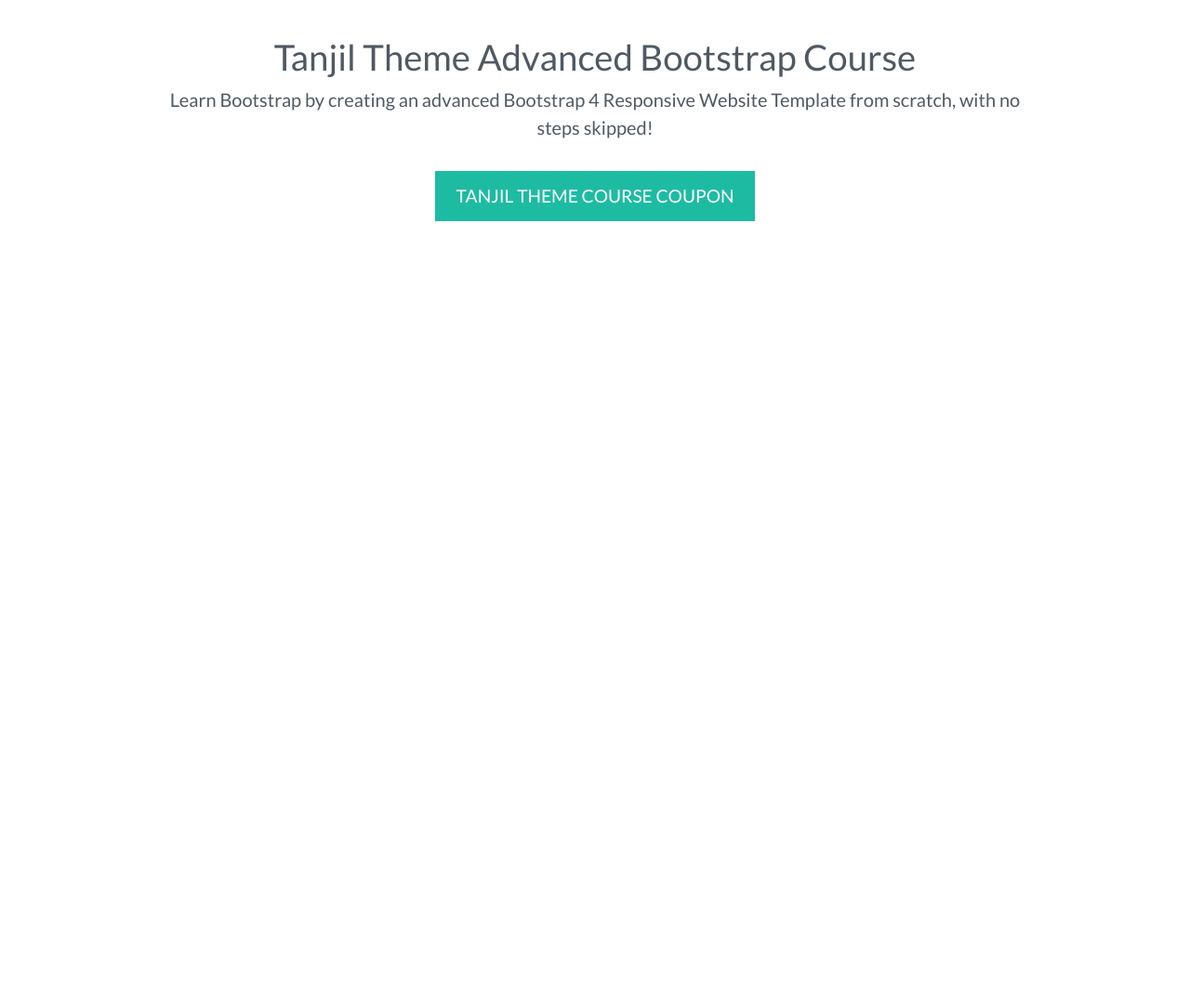
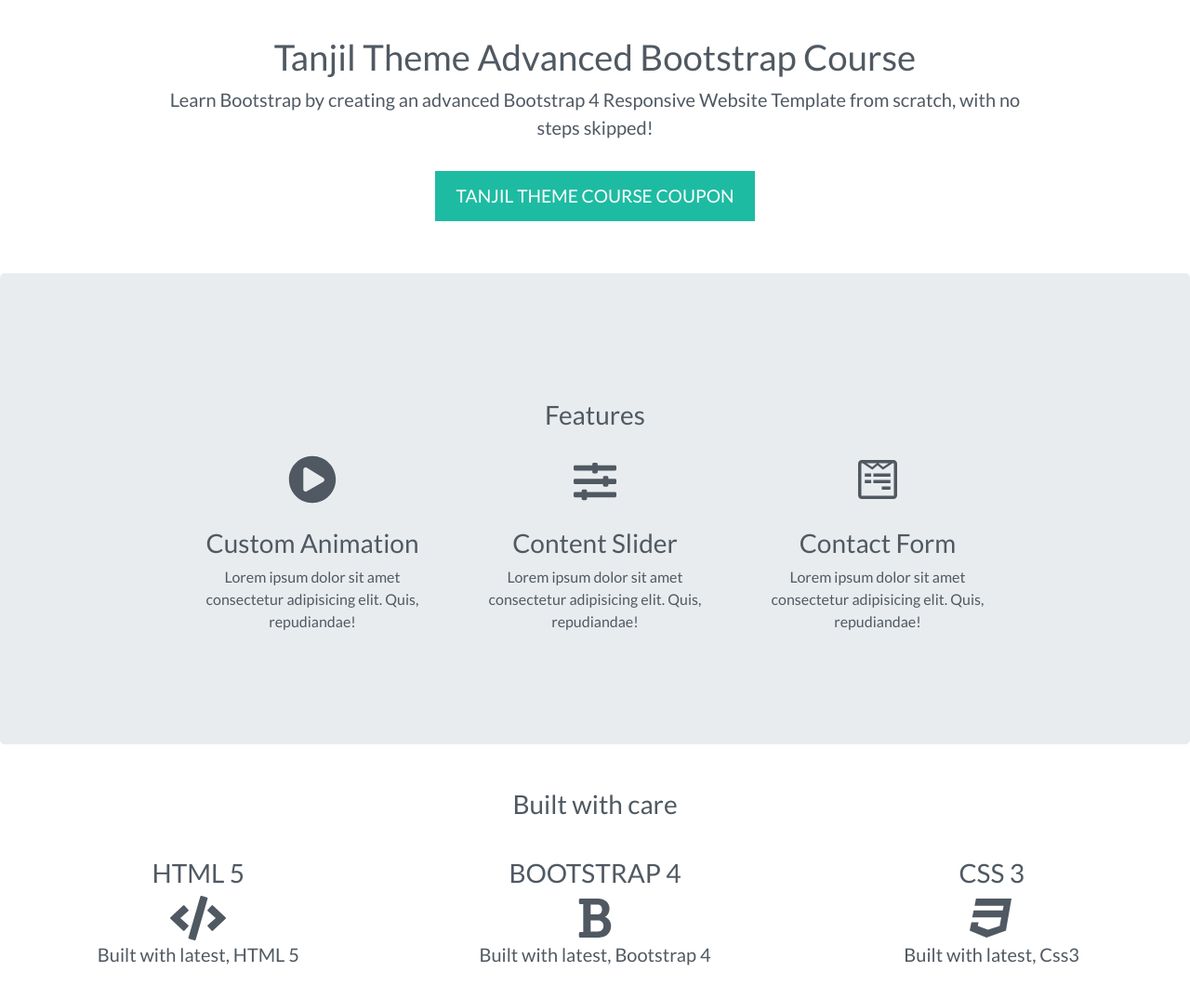
Before and after one commit to Taaanjil/Second-website-using-Html-Css-Bootstrap, a plain HTML site: page index.html in a window 1280 px wide. Shown: the part 802-1876 px from the top of the page at 93% size. Before the commit the page ends 1096 px from the top, so only its background shows below. Drawn offline with Linux system fonts and the light colour scheme.

Commit message:
End features and resources html section

```diff
--- a/index.html
+++ b/index.html
@@ -77,11 +77,79 @@
 <!--- End Course Section -->
 <!-- start features section -->
 <div id="features" class="offset">
+	<!-- start jumbotron -->
+	<div class="jumbotron">
+		<div class="narrow text-center">
+			<div class="col-12">
+				<h3 class="heading">Features</h3>
+				<div class="heading-underline"></div>
+			</div>
+			<div class="row text-center">
+				<div class="col-md-4">
+					<div class="feature">
+						<i class="fas fa-play-circle fa-4x" data-fa-transform="shrink-3 up-5"></i>
+						<h3>Custom Animation</h3>
+						<p>Lorem ipsum dolor sit amet consectetur adipisicing elit. Quis, repudiandae!</p>
+					</div>
+				</div>
+				<div class="col-md-4">
+					<div class="feature">
+						<i class="fas fa-sliders-h fa-4x" data-fa-transform="shrink-4.5 up-4.5"></i>
+						<h3>Content Slider</h3>
+						<p>Lorem ipsum dolor sit amet consectetur adipisicing elit. Quis, repudiandae!</p>
+					</div>
+				</div>
+				<div class="col-md-4">
+					<div class="feature">
+						<i class="fab fa-wpforms fa-4x" data-fa-transform="shrink-4 up-5"></i>
+						<h3>Contact Form</h3>
+						<p>Lorem ipsum dolor sit amet consectetur adipisicing elit. Quis, repudiandae!</p>
+					</div>
+				</div>
+			</div>
+		</div>
+	</div>
+	<!-- end jumbotro -->
 
 </div>
 <!-- End features section  -->
 <!-- start resources section -->
 <div id="resources" class="offset">
+	<div class="fixed-background">
+		<div class="row dark text-center">
+			<div class="col-12">
+				<h3 class="heading">Built with care</h3>
+				<div class="heading-underline"></div>
+			</div>
+			<div class="col-md-4">
+				<h3>HTML 5</h3>
+				<div class="feature">
+					<i class="fas fa-code fa-3x"></i>
+				</div>
+				<p class="lead">Built with latest, HTML 5</p>
+			</div>
+			<div class="col-md-4">
+				<h3>BOOTSTRAP 4</h3>
+				<div class="feature">
+					<i class="fas fa-bold fa-3x"></i>
+				</div>
+				<p class="lead">Built with latest, Bootstrap 4</p>
+			</div>
+			<div class="col-md-4">
+				<h3>CSS 3</h3>
+				<div class="feature">
+					<i class="fab fa-css3 fa-3x"></i>
+				</div>
+				<p class="lead">Built with latest, Css3</p>
+			</div>
+
+		</div>
+		<div class="fixed-wrap">
+			<div class="fixed">
+
+			</div>
+		</div>
+	</div>
 
 </div>
 <!-- End resources section  -->
```
